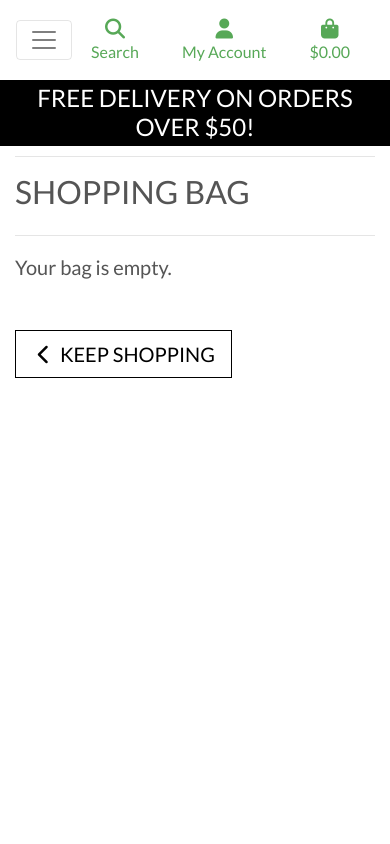
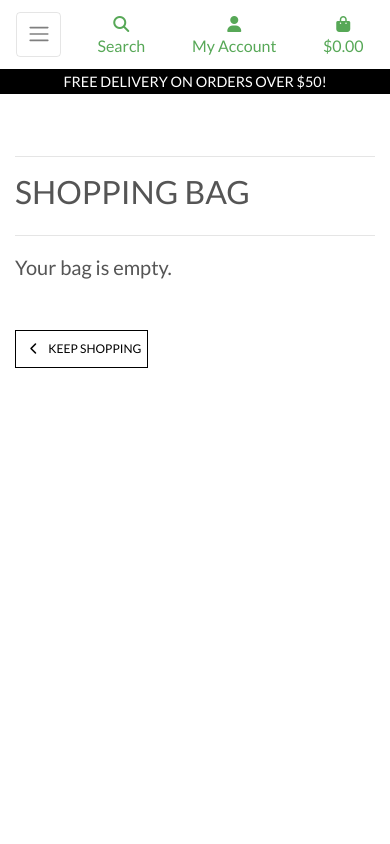
Before and after one commit to MattyOL/Fresh, a Django app: page /bag/ in a window 390 px wide. Run offline with Django 3.2, Linux system fonts and the light colour scheme; some libraries are stand-ins or nearby versions; some web fonts are replaced.

Commit message:
base.css and login/reg refactor

```diff
--- a/static/css/base.css
+++ b/static/css/base.css
@@ -350,7 +350,6 @@ input[name='q']::placeholder {
     }
 }
 
-
 /* fixed top navbar only on medium and up */
 @media (min-width: 992px) {
     .fixed-top-desktop-only {
@@ -375,4 +374,40 @@ input[name='q']::placeholder {
     body {
         height: calc(100vh - 116px);
     }
+
+    .display-4.logo-font.text-black {
+        font-size: 2rem;
+    }
+
+    .nav-link {
+        padding: 0.15rem;
+    }
+
+    .nav-link i.fa-lg {
+        font-size: 1rem;
+    }
+
+    .navbar-toggler {
+        padding: .6rem .6rem;
+        font-size: 1rem;
+    }
+
+    #delivery-banner h4 {
+        font-size: .9rem;
+    }
+
+    .btn.btn-outline-black.rounded-0,
+    .btn.btn-black.rounded-0 {
+        padding: .375rem .375rem;
+    }
+
+    .btn.btn-outline-black.rounded-0.btn-lg,
+    .btn.btn-black.rounded-0.btn-lg {
+        padding: .375rem .375rem;
+        font-size: .75rem;
+    }
+
+    .increment-qty, .decrement-qty {
+        padding: .25rem .5rem !important;
+    }
 }
--- a/templates/includes/main-nav.html
+++ b/templates/includes/main-nav.html
@@ -1,5 +1,10 @@
 <div class="collapse navbar-collapse" id="main-nav">
     <ul class="navbar-nav w-auto mx-auto">
+        <li class="nav-item d-block d-md-none">
+            <a class="logo-font font-weight-bold nav-link text-black mr-5" href="{% url 'home' %}" id="home-link">
+                Home
+            </a>
+        </li>
         <li class="nav-item dropdown">
             <a class="logo-font font-weight-bold nav-link text-black mr-5" href="#" id="all-products-link" data-toggle="dropdown" aria-haspopup="true" aria-expanded="false">
                 All Products
```
